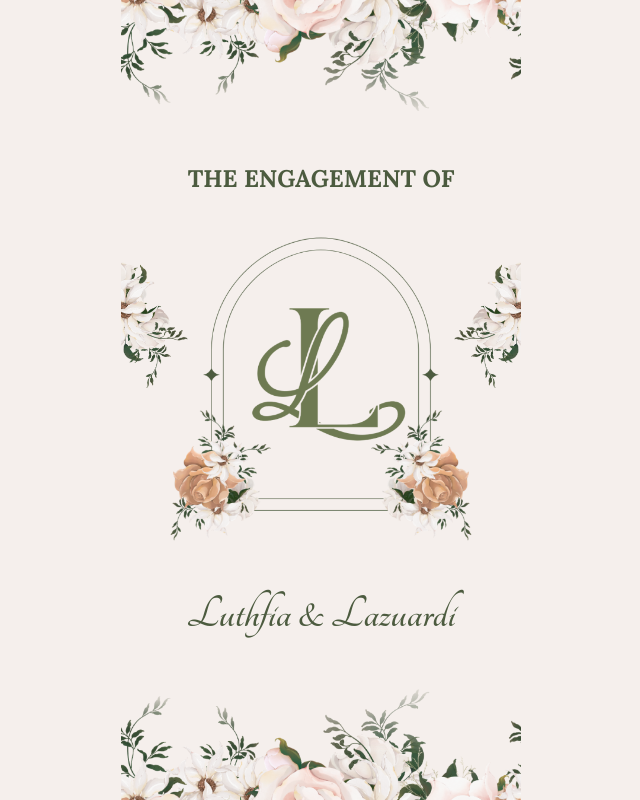
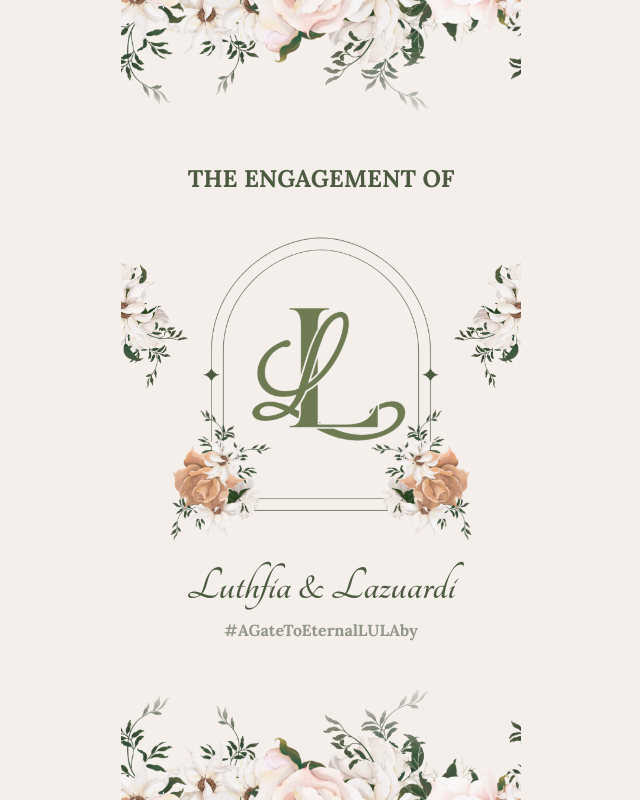
Before and after one commit to lazuardiap/lula-engagement, a React (Create React App) app: page / in a window 1280 px wide. Shown: the top 800 px of the page, without its empty margins (319-959 px from the left). Built offline with nearby package versions, Linux system fonts and the light colour scheme.

Commit message:
fix: timeline

```diff
--- a/src/App.js
+++ b/src/App.js
@@ -37,6 +37,7 @@ export default function App() {
       tl.from('.flower-1-top', { y: -100, opacity: 0, duration: 2, }, 1);
       tl.from('.flower-1-bot', { y: 100, opacity: 0, duration: 2, delay: 1 }, 1);
       tl.from('.flower-2', { opacity: 0, duration: 1, stagger: 0.5, delay: 3 }, 1);
+      tl.from('.hashtag', { y: 10, opacity: 0, duration: 2, delay: 3, ease: 'power1.out' }, 2)
 
       return tl;
     }
@@ -44,7 +45,7 @@ export default function App() {
     function middle() {
       var tl5 = gsap.timeline({ repeat: -1, yoyo: true });
       tl5.addLabel("flower-move");
-      tl5.to('.flower-1-top', { y: -10, duration: 2, ease: "power1.inOut" } ,'flower-move');
+      tl5.to('.flower-1-top', { y: -10, duration: 2, ease: "power1.inOut" }, 'flower-move');
       tl5.to('.flower-1-bot', { y: 10, duration: 2, ease: "power1.inOut" }, 'flower-move');
 
       return tl5;
@@ -156,13 +157,20 @@ export default function App() {
           </div>
           <div className="h-screen">
             <div className='h-full relative'>
-              <div className='absolute top-1/2 left-1/2 transform -translate-x-1/2 -translate-y-1/2 flex flex-col items-center w-[80%] space-y-8'>
-                <div className='title justify-center flex relative text-2xl font-lora font-bold'>
+              <div className='absolute top-1/2 left-1/2 transform -translate-x-1/2 -translate-y-1/2 flex flex-col items-center w-[80%]'>
+                <div className='title justify-center flex relative text-2xl font-lora font-bold mb-8'>
                   <h1>THE ENGAGEMENT OF</h1>
                 </div>
-                <img src="/assets/logo.png" alt="" className='w-full name-logo' />
-                <div className='names justify-center flex relative text-5xl font-tangerine font-bold'>
-                  <h1>Luthfia & Lazuardi</h1>
+                <div className='mb-1'>
+                  <img src="/assets/logo.png" alt="" className='w-full name-logo' />
+                </div>
+                <div className='space-y-1'>
+                  <div className='names justify-center flex relative text-5xl font-tangerine font-bold'>
+                    <h1>Luthfia & Lazuardi</h1>
+                  </div>
+                  <div className='hashtag justify-center flex relative text-base font-lora font-bold'>
+                    <h1>#AGateToEternalLULAby</h1>
+                  </div>
                 </div>
               </div>
             </div>
```
